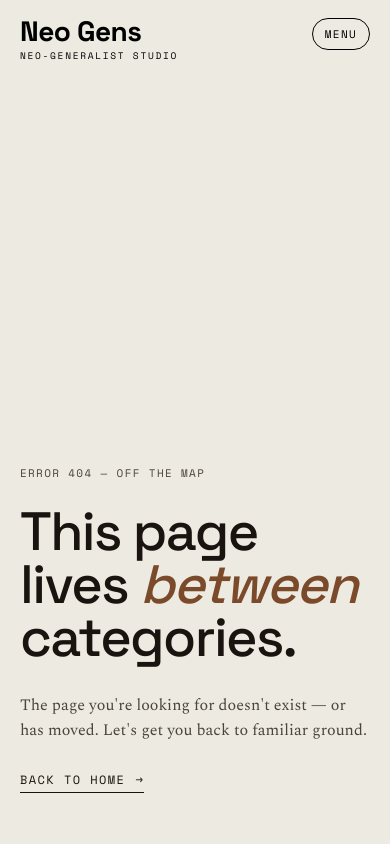
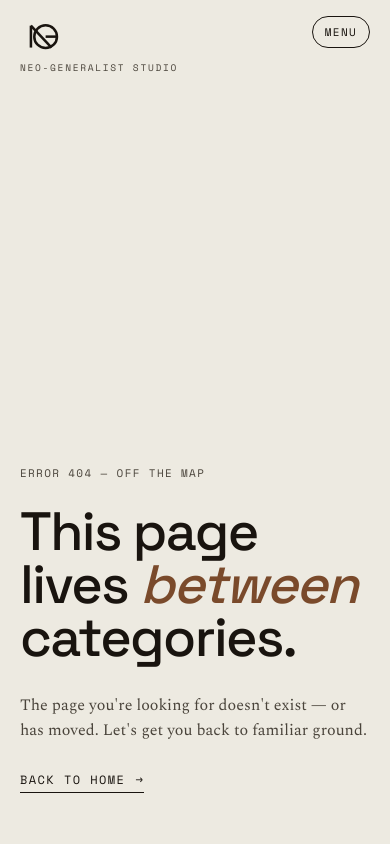
Before and after one commit to Stepphenwolf2021/neogens-website, a plain HTML site: page 404.html in a window 390 px wide. Shown: the top 844 px of the page. Drawn offline with nearby package versions, Linux system fonts and the light colour scheme; a web font is replaced by a local one.

Commit message:
Add NG logo (SVG) to header + favicon; restyle header

```diff
--- a/404.html
+++ b/404.html
@@ -20,7 +20,7 @@
 <body>
 
 <header class="site-head">
-  <a class="brand" href="/index.html"><b>Neo Gens</b><span>Neo-Generalist Studio</span></a>
+  <a class="brand" href="/index.html"><img class="brand-mark" src="/logo.svg" alt="Neo Gens"><span>Neo-Generalist Studio</span></a>
   <nav class="nav">
     <a href="/index.html">Index</a>
     <a href="/about.html">About</a>
--- a/style.css
+++ b/style.css
@@ -64,14 +64,13 @@ section{position:relative}
   position:fixed;top:0;left:0;right:0;z-index:50;
   display:grid;grid-template-columns:1fr auto 1fr;
   align-items:start;
-  padding:22px var(--gut) 14px;
-  mix-blend-mode:difference;
-  color:#EDEAE1;
+  padding:20px var(--gut) 14px;
+  color:var(--ink);
 }
-.site-head a{color:#EDEAE1}
-.brand{font-family:var(--display);font-size:28px;font-weight:700;letter-spacing:-.02em;line-height:.95}
-.brand b{font-weight:700}
-.brand span{display:block;font-family:var(--mono);font-size:9.5px;font-weight:400;letter-spacing:.18em;margin-top:6px;text-transform:uppercase}
+.site-head a{color:var(--ink)}
+.brand{display:inline-block;line-height:1}
+.brand-mark{height:48px;width:auto;display:block}
+.brand span{display:block;font-family:var(--mono);font-size:9.5px;font-weight:400;letter-spacing:.18em;margin-top:7px;text-transform:uppercase;color:var(--ink-soft)}
 .nav{display:flex;gap:28px;justify-content:center;padding-top:4px}
 .nav a{position:relative;font-family:var(--mono);font-size:11px;letter-spacing:.14em;text-transform:uppercase}
 .nav a::after{content:"";position:absolute;left:0;bottom:-5px;width:0;height:1px;background:currentColor;transition:width var(--t)}
@@ -207,7 +206,8 @@ section{position:relative}
   body{font-size:16px}
   .nav{display:none}
   .head-meta{display:none}
-  .site-head{grid-template-columns:1fr auto;padding:18px var(--gut)}
+  .site-head{grid-template-columns:1fr auto;padding:16px var(--gut)}
+  .brand-mark{height:40px}
   .menu-btn{display:block;justify-self:end;font-family:var(--mono);font-size:11px;letter-spacing:.12em;text-transform:uppercase;background:none;border:1px solid currentColor;color:inherit;padding:7px 12px;border-radius:30px;cursor:pointer}
   .nav.open{display:flex;position:fixed;inset:0;background:var(--ink);color:var(--paper);flex-direction:column;justify-content:center;align-items:center;gap:30px;mix-blend-mode:normal;z-index:60}
   .nav.open a{color:var(--paper);font-size:24px;font-family:var(--serif);text-transform:none;letter-spacing:0}
```
Also changed, not shown: about.html (+1 -1 lines), contact.html (+1 -1 lines), index.html (+1 -1 lines), services.html (+1 -1 lines), th-about.html (+1 -1 lines), th-contact.html (+1 -1 lines), th-index.html (+1 -1 lines), th-services.html (+1 -1 lines), favicon.svg, logo-light.svg (added), logo.svg (added).
